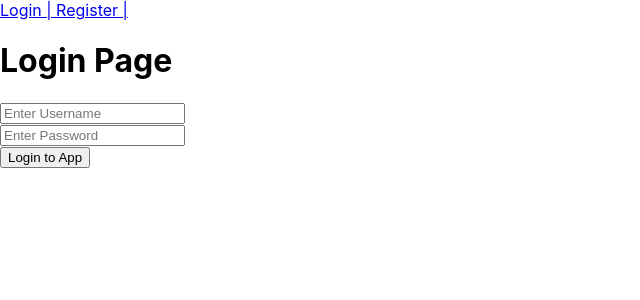
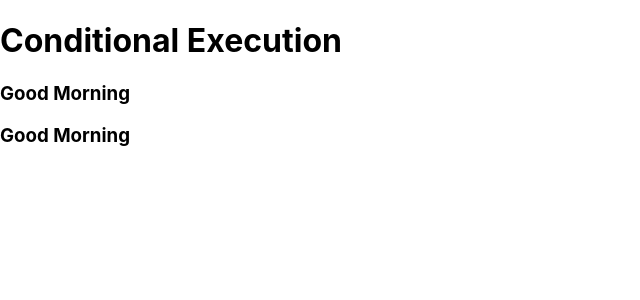
Before and after one commit to dac-dec-21/mini-project, a React (Create React App) app: page / in a window 1280 px wide. Shown: the top 300 px of the page, without its empty margins (0-640 px from the left). Built offline with nearby package versions, Linux system fonts and the light colour scheme.

Commit message:
conditional exutcution.

```diff
--- a/src/App.js
+++ b/src/App.js
@@ -1,97 +1,16 @@
 import { useState } from "react";
-import {
-  BrowserRouter,
-  Link,
-  Route,
-  Routes,
-  useNavigate,
-  useParams,
-  useLocation,
-} from "react-router-dom";
 
 export default function App() {
-  let preLoginList = ["/", "/login", "/register"];
-  let location = useLocation();
-
-  return (
-    <>
-      {/** Link is Secondary */}
-      {preLoginList.includes(location.pathname) ? (
-        <div>
-          <Link to="/login">Login | </Link>
-          <Link to="/register">Register |</Link>
-        </div>
-      ) : (
-        <div>
-          <Link to="/welcome-home">Home | </Link>
-          <Link to="/explore">Expore | </Link>
-          <Link to="/messages">Messages </Link>
-        </div>
-      )}
-
-      <Routes>
-        <Route path="/" element={<Login />} />
-        <Route path="/login" element={<Login />} />
-        <Route path="/register" element={<Register />} />
-
-        <Route path="/welcome-home" element={<WelcomeHome />} />
-        <Route path="/explore" element={<Explore />} />
-        <Route path="/messages" element={<Messages />} />
-      </Routes>
-    </>
-  );
-}
-
-function Login() {
-  // SPECIAL FUNCTION :: HOOKS :: use...
-  let navigate = useNavigate();
-
-  const authenticate = () => {
-    // ....
-    navigate("/welcome-home");
-  };
+  let [active] = useState(true);
 
   return (
     <div>
-      <h1>Login Page</h1>
-      <div>
-        <div>
-          <input type="text" placeholder="Enter Username" />
-        </div>
-        <div>
-          <input type="password" placeholder="Enter Password" />
-        </div>
-        <div>
-          <input type="button" value="Login to App" onClick={authenticate} />
-        </div>
-      </div>
+      <h1>Conditional Execution</h1>
+
+      {active && <h3>Good Morning</h3>}
+      {!active && <h3>Good Afternoon</h3>}
+
+      {active ? <h3>Good Morning</h3> : <h3>Good Afternoon</h3>}
     </div>
   );
 }
-
-function Register() {
-  return <div>Reigster Page</div>;
-}
-
-function WelcomeHome() {
-  let navigate = useNavigate();
-
-  const signOut = () => {
-    navigate("/login");
-  };
-
-  return (
-    <div>
-      <h1>Welcome home</h1>
-      <button onClick={signOut}>Sign Out</button>
-    </div>
-  );
-}
-
-function Explore() {
-  return <h1>Explore Page</h1>;
-}
-
-function Messages() {
-  return <h1>Messages Page</h1>;
-}
```
